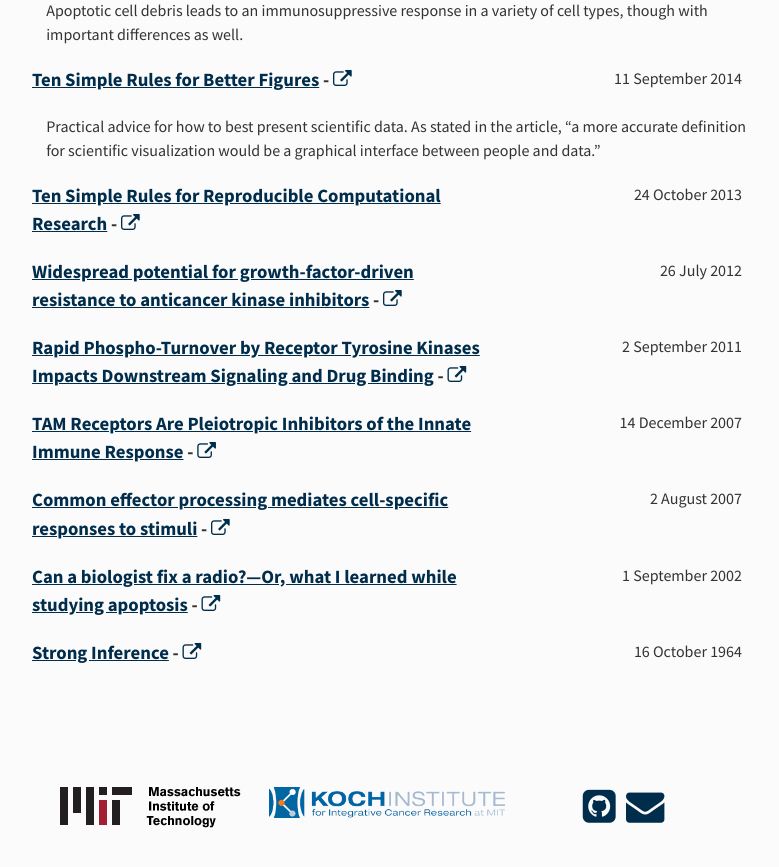
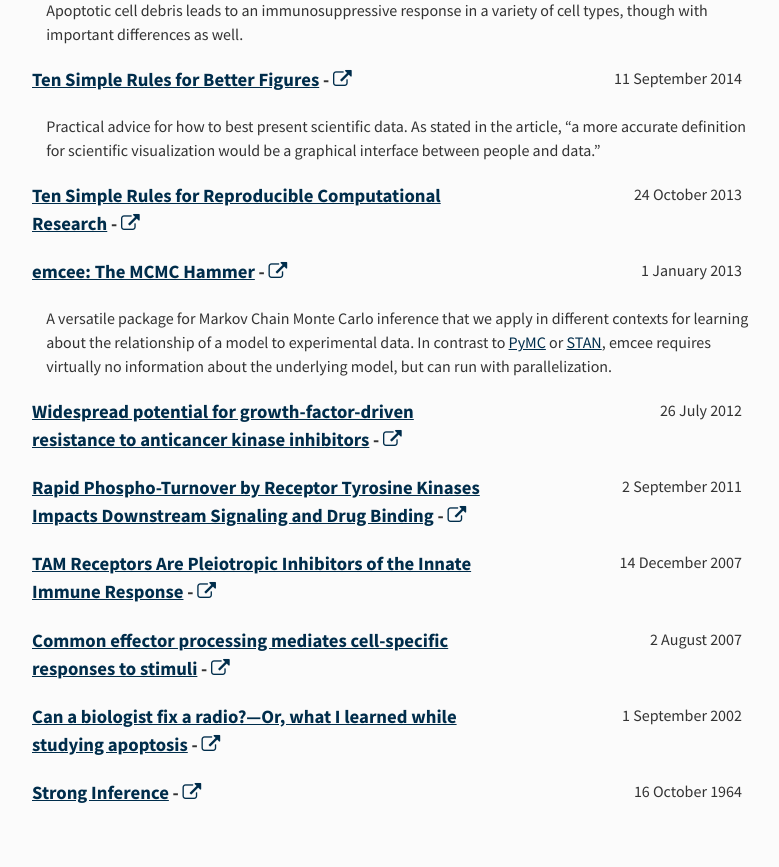
Before and after one commit to meyer-lab/asmlab.org, a Jekyll site: the page built from reading/index.html, in a window 1280 px wide and 900 px high, scrolled down 1117 px. Shown: the top 867 px of the window, without its empty margins (253-1032 px from the left). Built offline with Jekyll 4.4.1, drawn with Linux system fonts in a browser that asks for light colours; nearby versions of some CDN libraries; Markdown is read by kramdown in place of the engine named in the settings; comment, search, counter and statistics services are not loaded.

Commit message:
Update 2013-01-01-mcmc-hammer.markdown

```diff
--- a/_posts/lit/2013-01-01-mcmc-hammer.markdown
+++ b/_posts/lit/2013-01-01-mcmc-hammer.markdown
@@ -1,6 +1,6 @@
 ---
 layout: post
-title:  emcee: The MCMC Hammer
+title:  "emcee: The MCMC Hammer"
 date:   2013-01-01 00:00:01
 categories: literature
 external-url: http://iopscience.iop.org/article/10.1086/670067/meta
```
